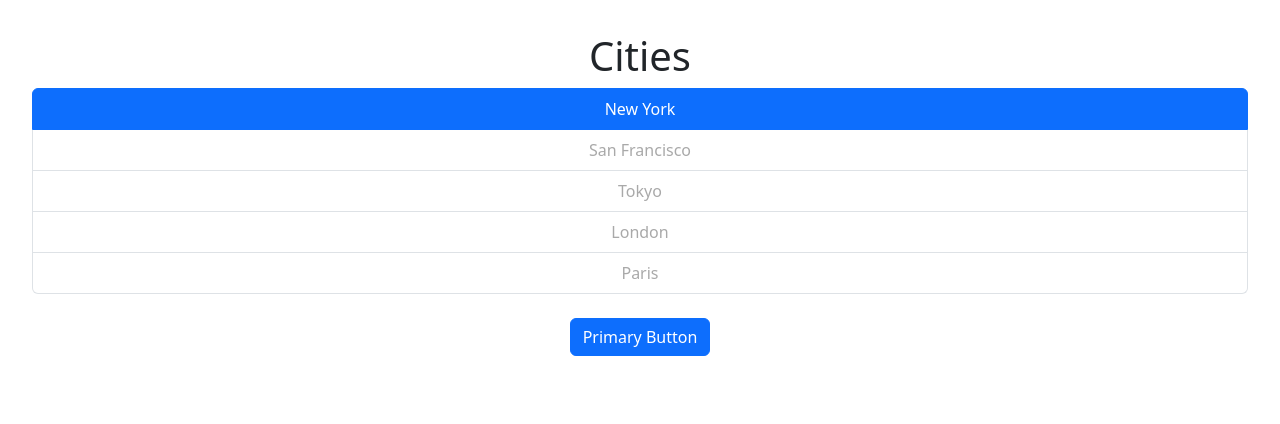
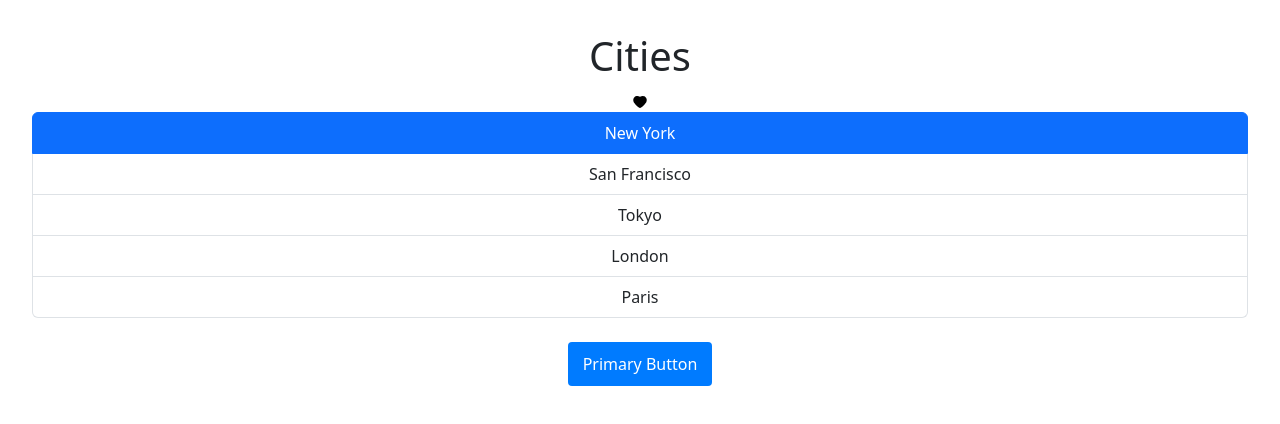
Before and after one commit to barinova/app-react-course, a React (Vite) app: page / in a window 1280 px wide. Shown: the top 424 px of the page. Built offline with nearby package versions, Linux system fonts and the light colour scheme.

Commit message:
add styles and like component

```diff
--- a/package.json
+++ b/package.json
@@ -14,6 +14,7 @@
     "bootstrap": "^5.3.6",
     "react": "^19.1.0",
     "react-dom": "^19.1.0",
+    "react-icons": "^5.5.0",
     "styled-components": "^6.1.18"
   },
   "devDependencies": {
--- a/src/App.tsx
+++ b/src/App.tsx
@@ -1,6 +1,6 @@
 import './App.css';
 import ListGroup from './components/ListGroup.tsx';
-import { Button } from './components/Button.tsx';
+import { Button } from './components/Button/Button.tsx';
 import Alert from './components/Alert.tsx';
 import { useState } from 'react';
 
--- /dev/null
+++ b/src/components/Button/Button.scss
@@ -0,0 +1,17 @@
+.my-button {
+  padding-inline: 15px;
+  padding-block: 10px;
+  border-radius: 4px;
+  border: 1px solid darkgray;
+}
+
+.my-button-primary {
+  background-color: #007bff;
+  color: white;
+  border: none;
+}
+
+.my-button-secondary {
+  background-color: #6c757d;
+  color: white;
+}
--- a/src/components/Button.tsx
+++ b/src/components/Button/Button.tsx
@@ -1,12 +1,18 @@
+import './Button.scss';
+
 export interface ButtonProps {
   children?: string;
-  color?: 'primary' | 'secondary' | 'success' | 'danger' | 'warning' | 'info';
+  color?: 'primary' | 'secondary';
   onClick?: () => void;
 }
 
 export function Button({ children, color = 'primary', onClick }: ButtonProps) {
   return (
-    <button type="button" className={`btn btn-${color}`} onClick={onClick}>
+    <button
+      type="button"
+      className={`my-button my-button-${color}`}
+      onClick={onClick}
+    >
       {children}
     </button>
   );
--- /dev/null
+++ b/src/components/Like/Like.scss
@@ -0,0 +1,7 @@
+//.like {
+//  color: white;
+//}
+//
+//.liked {
+//  color: green;
+//}
--- /dev/null
+++ b/src/components/Like/Like.tsx
@@ -0,0 +1,23 @@
+import './Like.scss';
+import { useState } from 'react';
+import { AiFillHeart } from 'react-icons/ai';
+
+interface LikeProps {
+  onClick: () => void;
+}
+
+function Like({ onClick }: LikeProps) {
+  const [liked, setLiked] = useState(false);
+
+  return (
+    <AiFillHeart
+      color={liked ? 'red' : 'black'}
+      onClick={() => {
+        setLiked(!liked);
+        onClick();
+      }}
+    ></AiFillHeart>
+  );
+}
+
+export default Like;
--- a/src/components/ListGroup.tsx
+++ b/src/components/ListGroup.tsx
@@ -1,19 +1,5 @@
 import { useState } from 'react';
-import styled from 'styled-components';
-
-const List = styled.ul`
-  list-style: none;
-  padding: 0;
-`;
-
-const ListItem = styled.li<ListItemProps>`
-  color: darkgray;
-  background: ${props => (props.active ? 'pink' : 'none')};
-`;
-
-interface ListItemProps {
-  active: boolean;
-}
+import Like from './Like/Like.tsx';
 
 interface Props {
   items: string[];
@@ -27,11 +13,11 @@ function ListGroup({ items, heading, onSelectItem }: Props) {
   return (
     <>
       <h1>{heading}</h1>
+      <Like onClick={() => console.log('on like click')}></Like>
       {!items.length && <p>No items found</p>}
-      <List className="list-group">
+      <ul className="list-group">
         {items.map((item, index) => (
-          <ListItem
-            active={index === selectedIndex}
+          <li
             className={
               selectedIndex === index
                 ? 'list-group-item active'
@@ -44,9 +30,9 @@ function ListGroup({ items, heading, onSelectItem }: Props) {
             }}
           >
             {item}
-          </ListItem>
+          </li>
         ))}
-      </List>
+      </ul>
     </>
   );
 }
```
Also changed, not shown: 1 other file (tests, documents, lock files or other folders).
